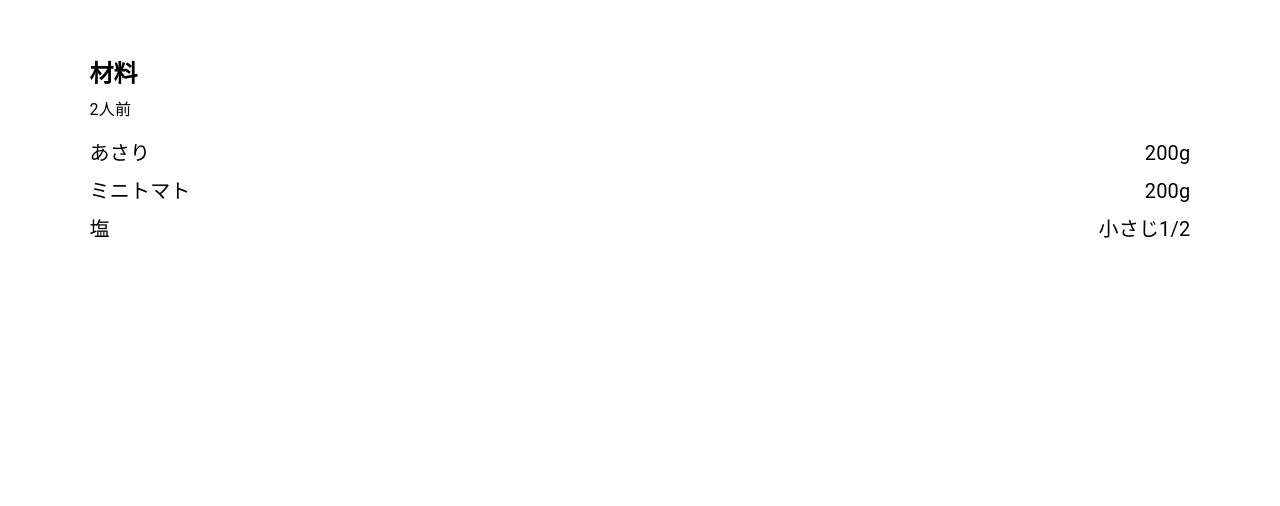
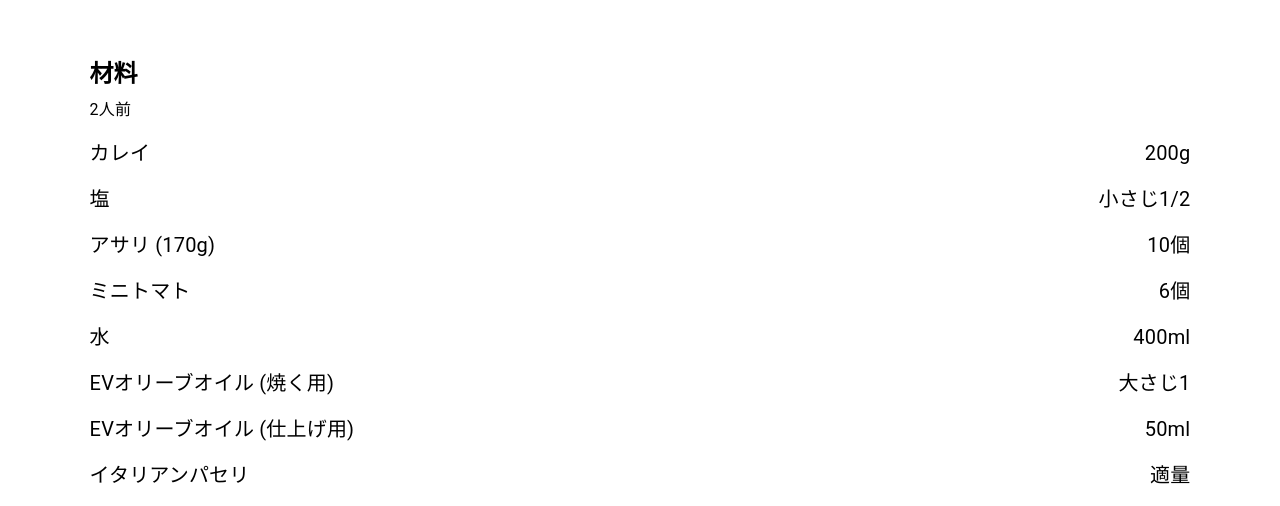
Before and after one commit to nkserveren26/myrecipe-frontend, a React (Create React App) app: page /recipes/1 in a window 1280 px wide. Shown: the part 628-1134 px from the top of the page. Before the commit the page ends 880 px from the top, so only its background shows below. Built offline with nearby package versions, Linux system fonts and the light colour scheme.

Commit message:
RecipePageの材料間の余白を調整

```diff
--- a/src/components/page/RecipePage.tsx
+++ b/src/components/page/RecipePage.tsx
@@ -24,9 +24,14 @@ export const RecipePage: React.FC = () => {
             name: "アクアパッツァ",
             videoUrl: "https://www.youtube.com/watch?v=b06xfSfwqjc",
             ingredients: [
-                { name: 'あさり', amount: '200g' },
-                { name: 'ミニトマト', amount: '200g' },
+                { name: 'カレイ', amount: '200g' },
                 { name: '塩', amount: '小さじ1/2' },
+                { name: 'アサリ (170g)', amount: '10個' },
+                { name: 'ミニトマト', amount: '6個' },
+                { name: '水', amount: '400ml' },
+                { name: 'EVオリーブオイル (焼く用)', amount: '大さじ1' },
+                { name: 'EVオリーブオイル (仕上げ用)', amount: '50ml' },
+                { name: 'イタリアンパセリ', amount: '適量' },
             ],
          },
         {
@@ -70,7 +75,7 @@ export const RecipePage: React.FC = () => {
                 <Typography variant="body1" sx={{ textAlign: 'left', fontSize: '16px' }}>2人前</Typography>
                 <Box sx={{ marginTop: 2 }}>
                     {recipe.ingredients.map((ingredient, index) => (
-                        <Grid container key={index} sx={{ marginBottom: 1 }}>
+                        <Grid container key={index} sx={{ marginBottom: 2 }}>
                             <Grid item xs={6} style={{ textAlign: 'left' }}>
                                 <Typography variant="body1" sx={{ fontSize: '20px' }}>{ingredient.name}</Typography>
                             </Grid>
```
